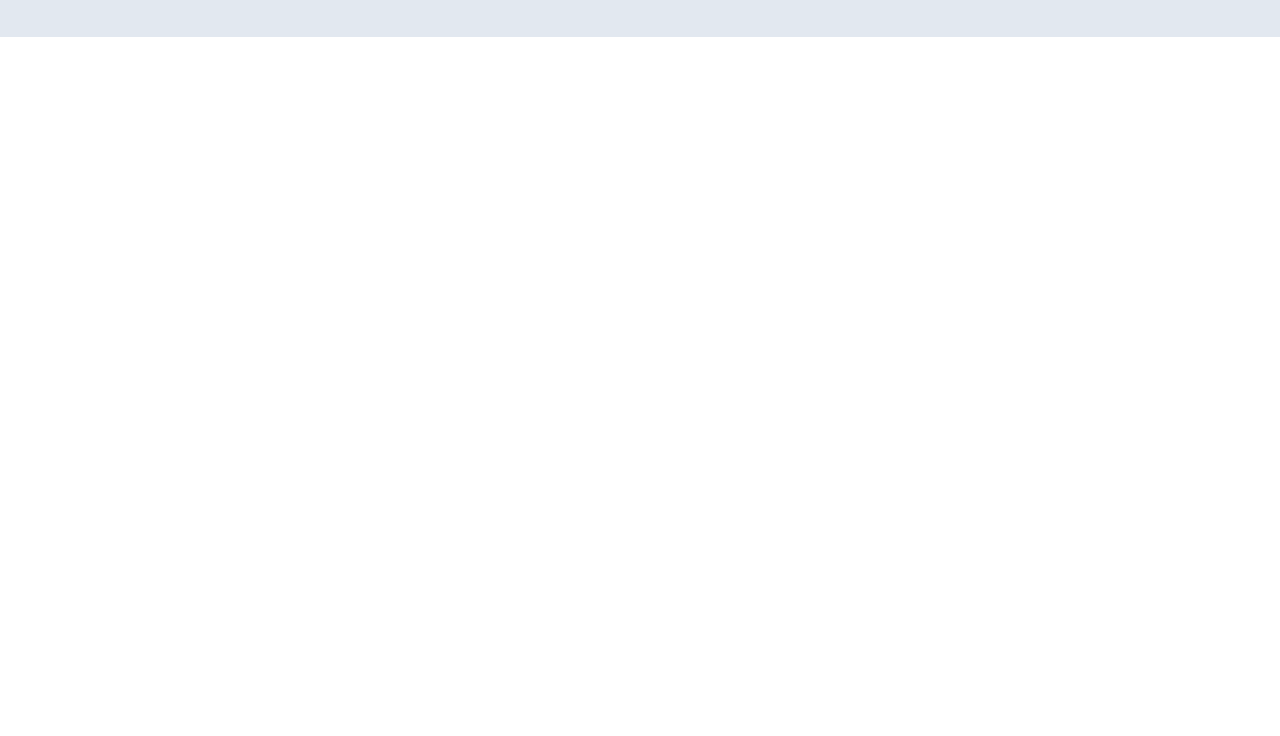
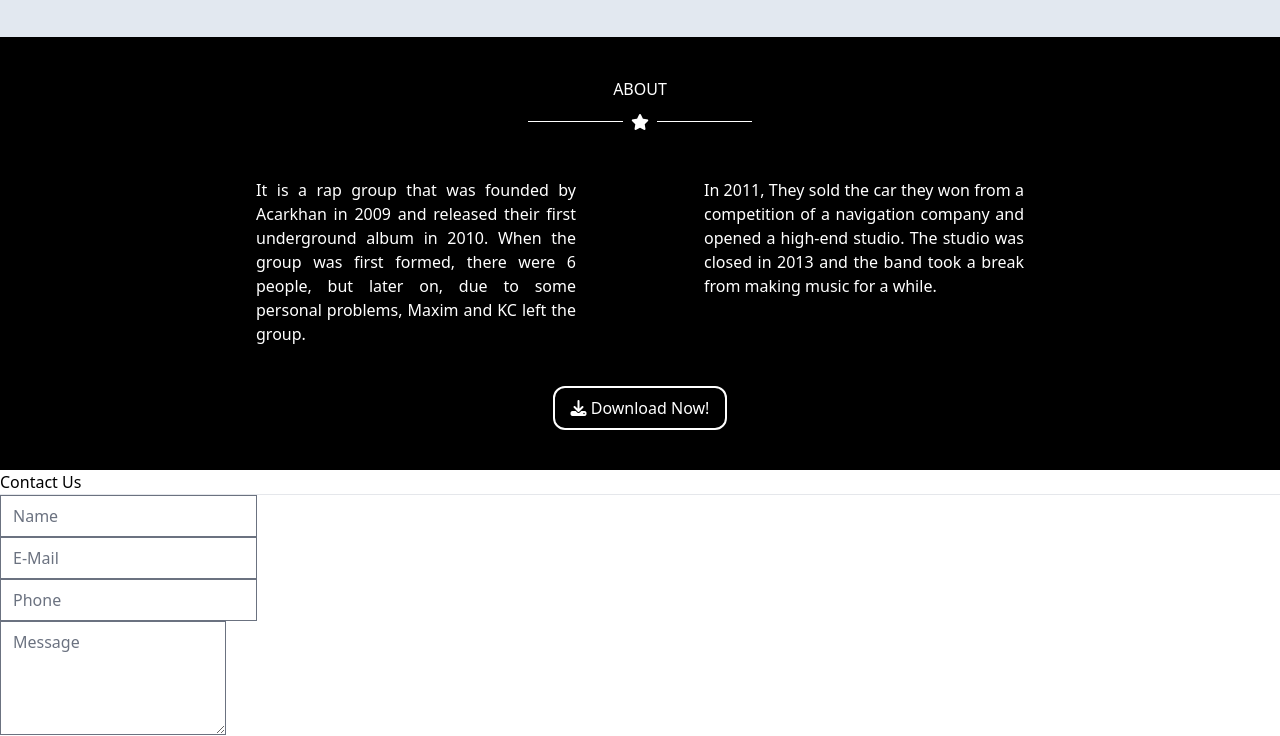
Before and after one commit to falkayadev/OSMAN, a website built with Vite: page index.html in a window 1280 px wide. Shown: the part 1918-2654 px from the top of the page. Before the commit the page ends 1955 px from the top, so only its background shows below. Built offline with nearby package versions, Linux system fonts and the light colour scheme.

Commit message:
about section

```diff
--- a/index.html
+++ b/index.html
@@ -61,7 +61,7 @@
           <img src="images/output-onlinepngtools%20(1).png" alt="band logo" />
         </div>
         <div class="header-text">
-          <h3 class="text-red py-10 tracking-[10px]">
+          <h3 class="text-red py-10 tracking-[10px] ">
             Turkish Hiphop Collective formed in Adana
           </h3>
         </div>
@@ -126,6 +126,7 @@
                   src="images/tumblr_n6fu5sl9es1t4xzsmo1_1401538672_cover.jpg"
                   alt="logo alternative"
                 />
+
               </a>
             </div>
           </div>
@@ -144,24 +145,21 @@
       </div>
     </section>
 
-    <!-- <section id="about">
-      <h2 class="text-uppercase">About</h2>
-
-      <div class="splice">
-        <hr class="starLineRed" />
-      </div>
-
-      <div id="aboutText">
-        <div class="left">
-          <p class="text">
+    <section id="about" class="w-full bg-black flex flex-col items-center py-10">
+      <h2 class="uppercase text-white pb-5">About</h2>
+      <hr class="border-white w-56 pb-10">
+      <i class="fa-solid fa-star text-white relative bottom-12 bg-black px-2"></i>
+      <div id="aboutText" class="w-3/5 flex">
+        <div class="w-1/2 mr-16 text-justify">
+          <p class="text-white">
             It is a rap group that was founded by Acarkhan in 2009 and released
             their first underground album in 2010. When the group was first
             formed, there were 6 people, but later on, due to some personal
             problems, Maxim and KC left the group.
           </p>
         </div>
-        <div class="right">
-          <p class="text">
+        <div class="w-1/2 ml-16 text-justify">
+          <p class="text-white">
             In 2011, They sold the car they won from a competition of a
             navigation company and opened a high-end studio. The studio was
             closed in 2013 and the band took a break from making music for a
@@ -170,8 +168,8 @@
         </div>
       </div>
 
-      <button class="btn btn-outline" onclick="messageForButton()">
-        <i class="fas fa-download"></i>
+      <button class="text-white border-white border-2 px-4 py-2 rounded-xl mt-10 hover:bg-white hover:text-black" onclick="messageForButton()">
+        <i class="download fas fa-download text-white"></i>
         Download Now!
       </button>
     </section>
@@ -237,6 +235,6 @@
       <div class="container">
         <small>Copyright © Doğu Akdeniz 2023 </small>
       </div>
-    </div> -->
+    </div>
   </body>
 </html>
```
